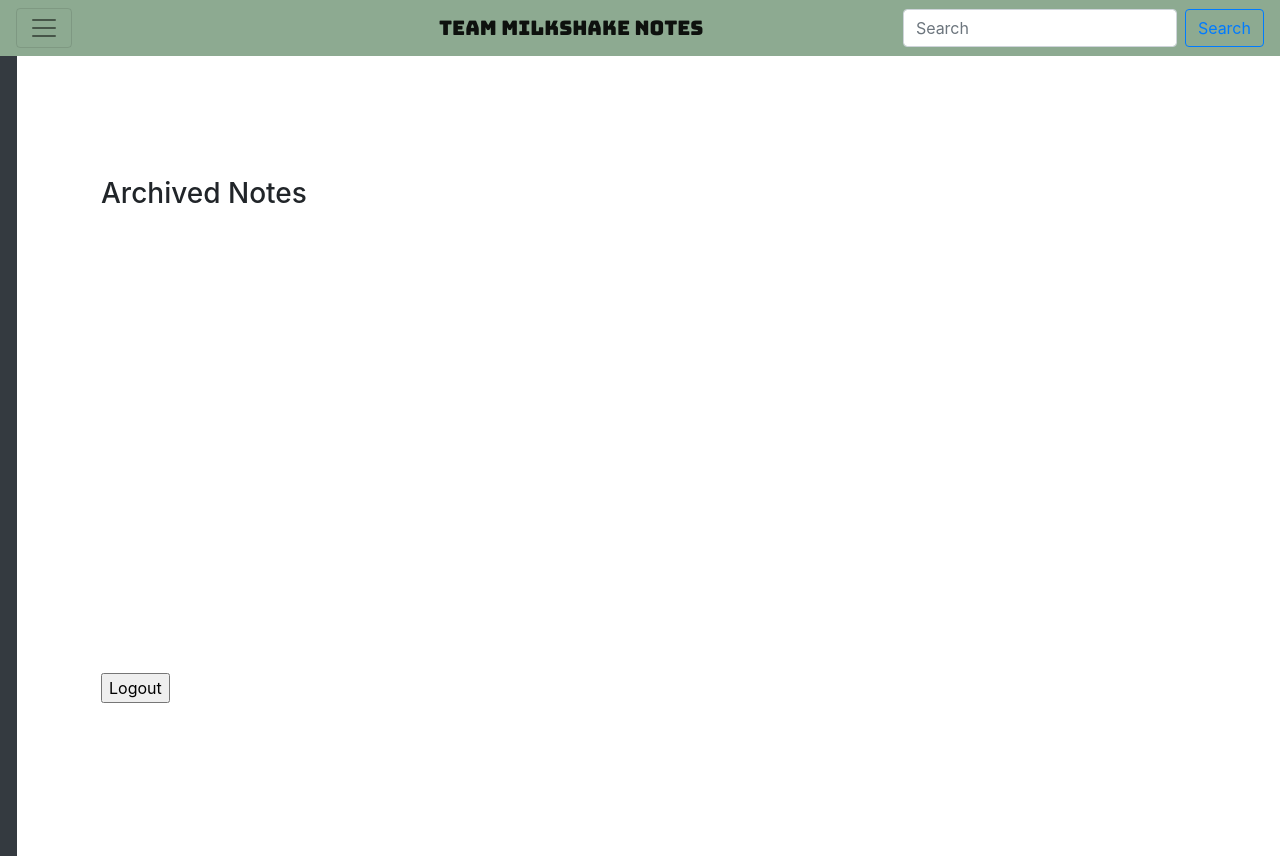
After one commit to kristinlin/MiLKShake, a Flask app: template MiLKShake/templates/archive.html in a window 1280 px wide. The commit adds this page. Run offline with Flask 2, Linux system fonts and the light colour scheme; the template is opened without the code that fills it: most values are stand-ins (such as "Sample title", 1, 10 or a date in 2020); parts of the project's set-up code (start-up, migrations or seed data) failed here and were passed over; some libraries are stand-ins or nearby versions.

Commit message:
Fix sidebar links & archive page

```diff
--- a/MiLKShake/__init__.py
+++ b/MiLKShake/__init__.py
@@ -42,8 +42,12 @@ def welcome():
         #print d
         return render_template('welcome.html',username=session['username'],notes=d)
     else:
-        username = request.form['user']
-        password = request.form['pass']
+        try:
+            username = request.form['user']
+            password = request.form['pass']
+        except:
+            flash('Please login first')
+            return redirect(url_for('login'))
     if username == '':
         flash('Please enter a username')
         return redirect(url_for('login'))
@@ -59,7 +63,7 @@ def welcome():
         passCheck = database.check_login(username,password)
         if passCheck:
             session['username'] = username
-            flash(username + 'has successfully logged in')
+            flash(username + ' has successfully logged in')
             return redirect(url_for('welcome'))
         else:
             flash('Incorrect Password')
@@ -72,7 +76,7 @@ def logout():
     return redirect(url_for('root'))
 
 #submitting a new note
-@app.route("/note", methods = ['GET','POST'])
+@app.route("/note", methods = ['POST'])
 def newNote():
     title = request.form['title']
     content = request.form['content']
@@ -87,6 +91,19 @@ def newNote():
     database.add_note(user,title,note_type,color,pinned,archived,content)
     return redirect(url_for('welcome'))
 
+@app.route("/archive",methods = ['GET','POST'])
+def archive():
+    if 'username' in session:
+        #change to archive notes function later
+        notes = database.get_notes(session['username'])
+        d = {}
+        for i in range(0,len(notes)):
+            d[str(i)] = notes[i]
+        return render_template('archive.html',notes=d)
+    else:
+        flash('Please login first')
+        return redirect(url_for('login'))
+
 if __name__ == '__main__':
     app.debug = True
     app.run()
--- a/MiLKShake/static/notes.js
+++ b/MiLKShake/static/notes.js
@@ -1,6 +1,7 @@
 var addNoteButton = document.getElementById("addNote");
 var svg = d3.select("svg");
 var curTexts = [];
+var curTitles = [];
 var noteTexts = [];
 var xcors = [];
 var ycors = [0];
@@ -33,7 +34,10 @@ var getNotes = function(){
 	//console.log(notes[note]);
 	//console.log(notes[note]['content']);
 	noteContent = notes[note]['content'];
+	noteTitle = notes[note]['title'];
 	curTexts.push(noteContent);
+	curTitles.push(noteTitle);
+	console.log(curTitles);
     }
 }
 
--- /dev/null
+++ b/MiLKShake/templates/archive.html
@@ -0,0 +1,33 @@
+{% extends "base.html" %}
+{% block content1 %}
+
+<br>
+
+<div class="row">
+  <div class="col-3">
+  </div>
+  <div class="col-6">
+      <p id="notes" hidden="true">{{ notes }}</p>
+
+  </div>
+  <div class="col-3">
+  </div>
+  </form>
+</div>
+<br>
+<br>
+<h3> Archived Notes </h3>
+
+
+<br><br>
+
+<svg xmlns="http://www.w3.org/2000/svg" id="svg" width="1000" height="400" xmlns:xlink="http://www.w3.org/1999/xlink"></svg>
+
+<form method="POST" action="/logout/">
+  <input type="submit" value="Logout">
+</form>
+
+<script src="https://d3js.org/d3.v4.min.js"></script>
+<script src="../static/notes.js" type='text/javascript'></script>
+
+{% endblock %}
--- a/MiLKShake/templates/base.html
+++ b/MiLKShake/templates/base.html
@@ -30,10 +30,10 @@
 	<nav class="navbar navbar-dark bg-dark" style="height:100vh">
 	  <div class="collapse" id="navbarToggleExternalContent">
 	    <div class="bg-dark p-4" style="height:100vh; width:200px">
-	      <a href="/"><h4 class="text-white sidebar">Notes</h4></a>
+	      <a href="/welcome"><h4 class="text-white sidebar">Notes</h4></a>
 	      <h4 class="text-white sidebar" >Labels</h4>
 	      <span class="text-muted ml-3 sidebar">Insert list.</span>
-	      <a href="/login"><h4 class="text-white sidebar">Archive</h4></a>
+	      <a href="/archive"><h4 class="text-white sidebar">Archive</h4></a>
 	    </div>
 	  </div>
 	</nav>
--- a/docs/devlog.txt
+++ b/docs/devlog.txt
@@ -49,3 +49,6 @@ Started change color functionality
 
 sonalP -- 2018-06-01 00:07
 Fix notes function and added colors on form
+
+sonalP -- 2018-06-04 10:03
+Worked on archive page and fixed sidebar links
```
Also changed, not shown: MiLKShake/data/app.db, 2 other files.
